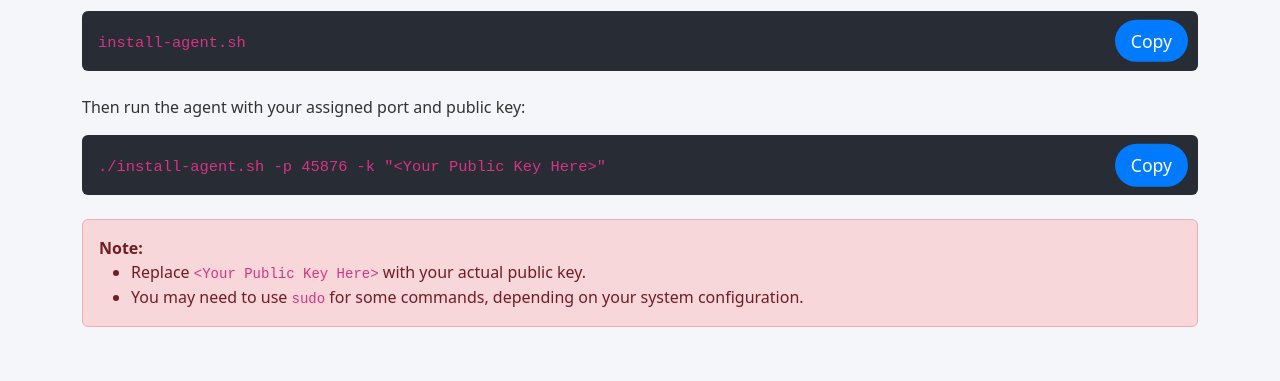
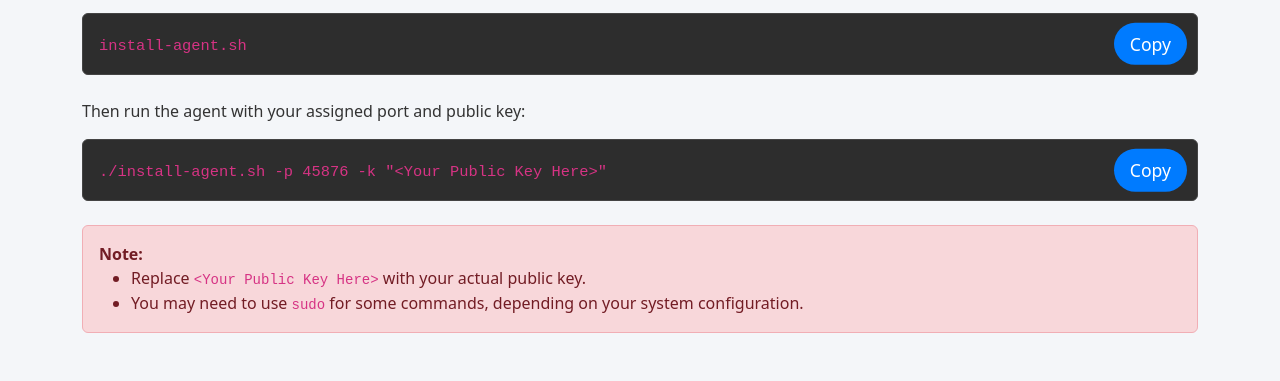
Before and after one commit to mdmuradhasanmedia/Beszel-Server-Monitoring, a plain HTML site: page index.html in a window 1280 px wide. Shown: the part 496-877 px from the top of the page. Drawn offline with nearby package versions, Linux system fonts and the light colour scheme.

Commit message:
Update index.html

```diff
--- a/index.html
+++ b/index.html
@@ -11,13 +11,15 @@
       color: #333;
     }
     .code-block {
-      background-color: #282c34;
-      color: #e6e6e6;
+      background-color: #2d2d2d; /* Darker background for better contrast */
+      color: #f8f8f2; /* Light text color */
       padding: 1rem;
       border-radius: 0.375rem;
       margin-bottom: 1.5rem;
       position: relative;
       font-size: 1.1rem;
+      overflow-x: auto;
+      border: 1px solid #444; /* Subtle border to define the block */
     }
     code {
       background: transparent;
```
